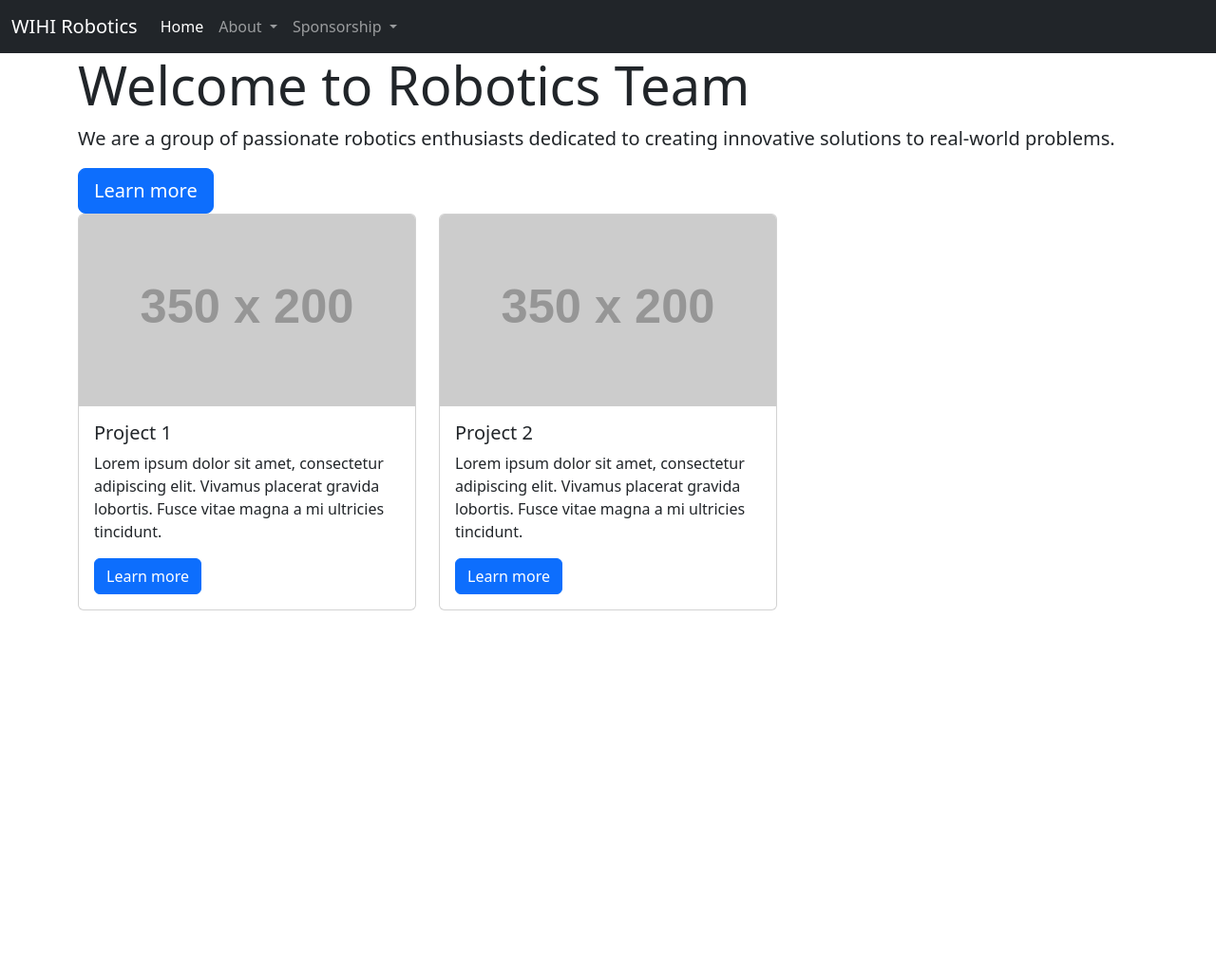
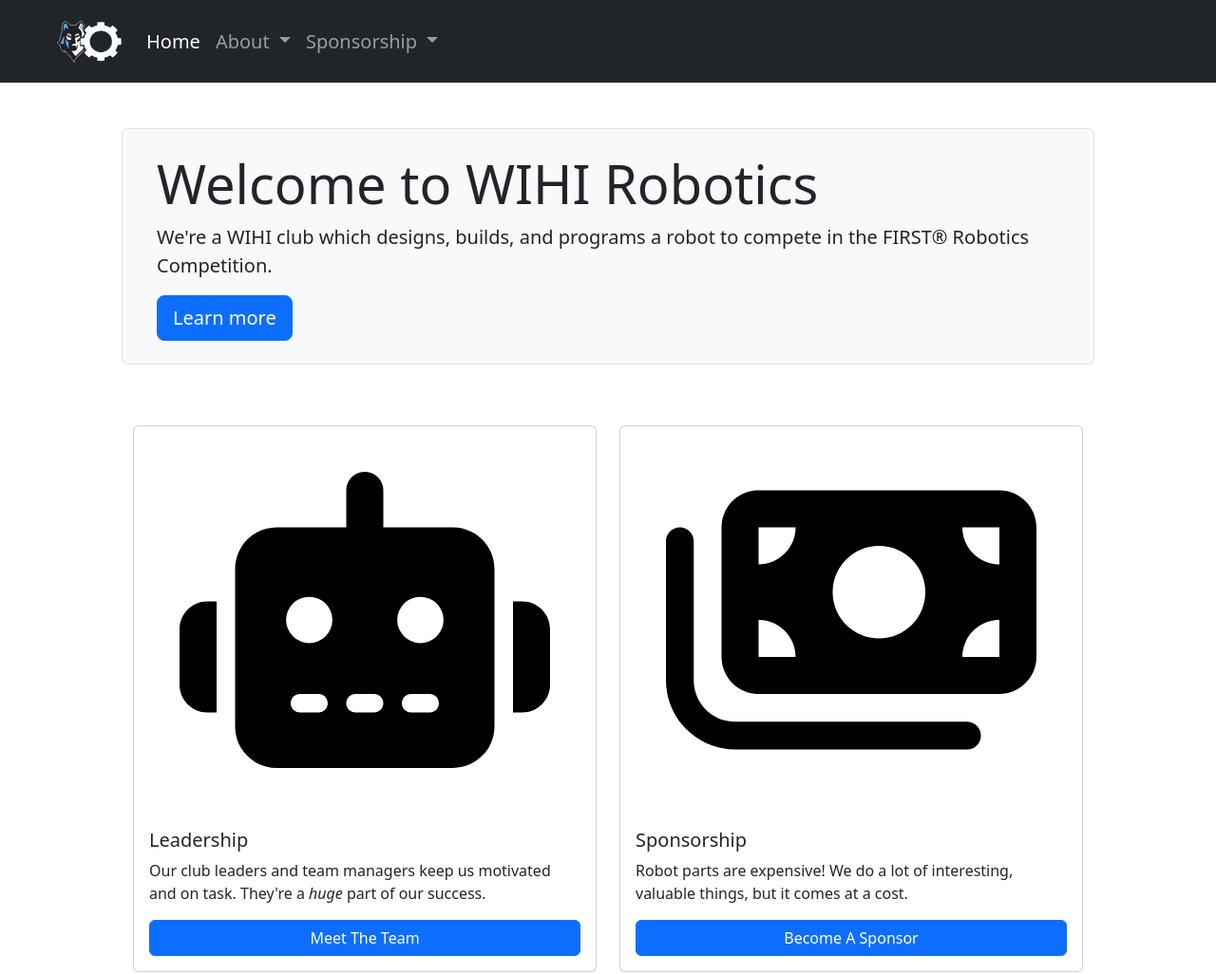
Before and after one commit to WIHI-Robotics/robo-site, a plain HTML site: page index.html in a window 1280 px wide. Shown: the top 1026 px of the page at 95% size. Before the commit the page ends 800 px from the top, so only its background shows below. Drawn offline with nearby package versions, Linux system fonts and the light colour scheme; placeholder pictures from the web are drawn by us.

Commit message:
Add cards & links to home page plus design-y navbar stuff

```diff
--- a/index.html
+++ b/index.html
@@ -4,20 +4,22 @@
     <meta charset="UTF-8">
     <meta name="viewport" content="width=device-width, initial-scale=1.0">
     <title>Robotics Team Homepage</title>
-    <!-- Bootstrap CSS -->
-    <link rel="stylesheet" href="style.css">
+    <script src="resources/scripts/app.js" defer></script>
+    <link rel="stylesheet" href="resources/styles/style.css">
     <link href="https://cdn.jsdelivr.net/npm/bootstrap@5.3.0-alpha1/dist/css/bootstrap.min.css" rel="stylesheet" integrity="sha384-GLhlTQ8iRABdZLl6O3oVMWSktQOp6b7In1Zl3/Jr59b6EGGoI1aFkw7cmDA6j6gD" crossorigin="anonymous">
     <script src="https://cdn.jsdelivr.net/npm/bootstrap@5.3.0-alpha1/dist/js/bootstrap.bundle.min.js" integrity="sha384-w76AqPfDkMBDXo30jS1Sgez6pr3x5MlQ1ZAGC+nuZB+EYdgRZgiwxhTBTkF7CXvN" crossorigin="anonymous"></script>
 </head>
 <body>
-<nav class="navbar navbar-expand-lg navbar-dark bg-dark">
+<nav class="navbar navbar-expand-lg navbar-dark bg-dark px-5 py-3 position-sticky top-0">
     <div class="container-fluid">
-        <a href="#" class="navbar-brand">WIHI Robotics</a>
+        <a href="#" class="navbar-brand">
+            <img id="logo" src="resources/robo-wolves.png" alt="Logo" width="70" class="d-inline-block align-text-md">
+        </a>
         <button class="navbar-toggler" type="button" data-bs-toggle="collapse" data-bs-target="#navbarSupportedContent" aria-controls="navbarSupportedContent" aria-expanded="false" aria-label="Toggle navigation">
             <span class="navbar-toggler-icon"></span>
         </button>
-        <div class="collapse navbar-collapse" id="navbarSupportedContent">
-            <ul class="navbar-nav me-auto mb2 mb-lg-0">
+        <div class="collapse navbar-collapse fs-5 text" id="navbarSupportedContent">
+            <ul class="navbar-nav me-auto mb2 mb-lg-0 align-middle">
                 <li class="nav-item">
                     <a href="#" class="nav-link active" aria-current="page">Home</a>
                 </li>
@@ -33,7 +35,7 @@
                     </ul>
                 </li>
                 <li class="nav-item dropdown">
-                    <a href="" class="nav-link dropdown-toggle" role="button" data-bs-toggle="dropdown" aria-expanded="false">
+                    <a href="#" class="nav-link dropdown-toggle" role="button" data-bs-toggle="dropdown" aria-expanded="false">
                         Sponsorship
                     </a>
                     <ul class="dropdown-menu">
@@ -46,33 +48,78 @@
     </div>
 </nav>
 
-<div class="jumbotron jumbotron-fluid">
-    <div class="container">
-        <h1 class="display-4">Welcome to Robotics Team</h1>
-        <p class="lead">We are a group of passionate robotics enthusiasts dedicated to creating innovative solutions to real-world problems.</p>
+<div class="jumbotron border bg-light rounded mx-auto my-5 p-4" style="width: 80vw;">
+    <div class="container-sm">
+        <h1 class="display-4">Welcome to WIHI Robotics</h1>
+        <p class="lead">We're a WIHI club which designs, builds, and programs a robot to compete in the FIRST® Robotics Competition.</p>
         <a class="btn btn-primary btn-lg" href="#" role="button">Learn more</a>
     </div>
 </div>
 
-<div class="container">
+<div class="container" style="width: 80vw">
     <div class="row">
-        <div class="col-md-4">
-            <div class="card">
-                <img src="https://via.placeholder.com/350x200" class="card-img-top" alt="...">
-                <div class="card-body">
-                    <h5 class="card-title">Project 1</h5>
-                    <p class="card-text">Lorem ipsum dolor sit amet, consectetur adipiscing elit. Vivamus placerat gravida lobortis. Fusce vitae magna a mi ultricies tincidunt.</p>
-                    <a href="#" class="btn btn-primary">Learn more</a>
+        <div class="col-sm my-3">
+            <div class="card h-100">
+                <img src="resources/robot-solid.svg" class="card-img-top p-5" alt="Robot">
+                <div class="card-body d-flex flex-column">
+                    <h5 class="card-title">Leadership</h5>
+                    <p class="card-text">Our club leaders and team managers keep us motivated and on task. They're a <em>huge</em> part of our success.</p>
+                    <a href="#" class="btn btn-primary mt-auto">Meet The Team</a>
                 </div>
             </div>
         </div>
-        <div class="col-md-4">
-            <div class="card">
-                <img src="https://via.placeholder.com/350x200" class="card-img-top" alt="...">
+        <div class="col-sm my-3">
+            <div class="card h-100">
+                <img src="resources/money-bills-solid.svg" class="card-img-top p-5" alt="Money">
+                <div class="card-body d-flex flex-column">
+                    <h5 class="card-title">Sponsorship</h5>
+                    <p class="card-text">Robot parts are expensive! We do a lot of interesting, valuable things, but it comes at a cost.</p>
+                    <a href="#" class="btn btn-primary mt-auto">Become A Sponsor</a>
+                </div>
+            </div>
+        </div>
+    </div>
+</div>
+
+
+<div class="container grid my-5" style="width: 80vw">
+    <h1 class="main-sponsors mx-auto fs-1 text-center">Main Sponsors</h1>
+    <div class="row mx-auto">
+        <div class="col-sm mx-auto my-3">
+            <div class="card sponsor-card">
+                <a href="#" class="stretched-link"></a>
+                <img src="https://www.iana.org/_img/2022/iana-logo-header.svg" alt="" class="card-img-top p-5">
                 <div class="card-body">
-                    <h5 class="card-title">Project 2</h5>
-                    <p class="card-text">Lorem ipsum dolor sit amet, consectetur adipiscing elit. Vivamus placerat gravida lobortis. Fusce vitae magna a mi ultricies tincidunt.</p>
-                    <a href="#" class="btn btn-primary">Learn more</a>
+                    <p class="card-text">Lorem ipsum dolor sit amet, consectetur adipisicing elit.</p>
+                </div>
+            </div>
+        </div>
+        <div class="col-sm mx-auto my-3">
+            <div class="card sponsor-card">
+                <a href="#" class="stretched-link"></a>
+                <img src="https://www.iana.org/_img/2022/iana-logo-header.svg" alt="" class="card-img-top p-5">
+                <div class="card-body">
+                    <p class="card-text">Lorem ipsum dolor sit amet, consectetur adipisicing elit.</p>
+                </div>
+            </div>
+        </div>
+    </div>
+    <div class="row mx-auto">
+        <div class="col-sm mx-auto my-3">
+            <div class="card sponsor-card">
+                <a href="#" class="stretched-link"></a>
+                <img src="https://www.iana.org/_img/2022/iana-logo-header.svg" alt="" class="card-img-top p-5">
+                <div class="card-body">
+                    <p class="card-text">Lorem ipsum dolor sit amet, consectetur adipisicing elit.</p>
+                </div>
+            </div>
+        </div>
+        <div class="col-sm mx-auto my-3">
+            <div class="card sponsor-card">
+                <a href="#" class="stretched-link"></a>
+                <img src="https://www.iana.org/_img/2022/iana-logo-header.svg" alt="" class="card-img-top p-5">
+                <div class="card-body">
+                    <p class="card-text">Lorem ipsum dolor sit amet, consectetur adipisicing elit.</p>
                 </div>
             </div>
         </div>
--- a/resources/scripts/app.js
+++ b/resources/scripts/app.js
@@ -0,0 +1,35 @@
+const navbar = document.querySelector('nav.navbar')
+const navLogoImage = document.querySelector('img#logo')
+const navLinks = document.querySelectorAll('a.nav-link')
+
+navLinks.forEach(link => {
+    link.classList.add('fs-5')
+})
+
+const shrinkNav = () => {
+    if (document.body.scrollTop > 99 || document.documentElement.scrollTop > 99) {
+        navLogoImage.width = 50
+        if (navbar.classList.contains('py-3')) {
+            navbar.classList.remove('py-3')
+        }
+        navLinks.forEach(link => {
+            if (link.classList.contains('fs-5')) {
+                link.classList.remove('fs-5')
+                link.classList.add('fs-6')
+            }
+        })
+    } else {
+        navLogoImage.width = 70
+        if (!navbar.classList.contains('py-3')) {
+            navbar.classList.add('py-3')
+        }
+        navLinks.forEach(link => {
+            if (link.classList.contains('fs-6')) {
+                link.classList.remove('fs-6')
+                link.classList.add('fs-5')
+            }
+        })
+    }
+}
+
+window.onscroll = shrinkNav
--- a/resources/styles/style.css
+++ b/resources/styles/style.css
@@ -1 +1,25 @@
-nav.navba
+nav.navbar {
+    z-index: 99;
+    transition: 0.4s;
+}
+
+img#logo {
+    transition: 0.4s;
+}
+
+a.nav-link {
+    transition: 0.4s;
+}
+
+div.sponsor-card:hover {
+    transform: translateY(-10px);
+    cursor: pointer;
+    box-shadow: hsl(0, 0%, 40%) 0 10px 7px;
+    transition: transform 0.4s, box-shadow 0.2s ease-out;
+}
+
+div.sponsor-card:active {
+    transform: none;
+    box-shadow: inset 4px 4px 4px hsl(0, 0%, 40%), 2px 2px 2px hsl(0, 0%, 40%);
+    transition: transform 0.4s, box-shadow 0.4s;
+}
```
Also changed, not shown: resources/money-bills-solid.svg (added), resources/robo-wolves.png (added), resources/robot-solid.svg (added).
